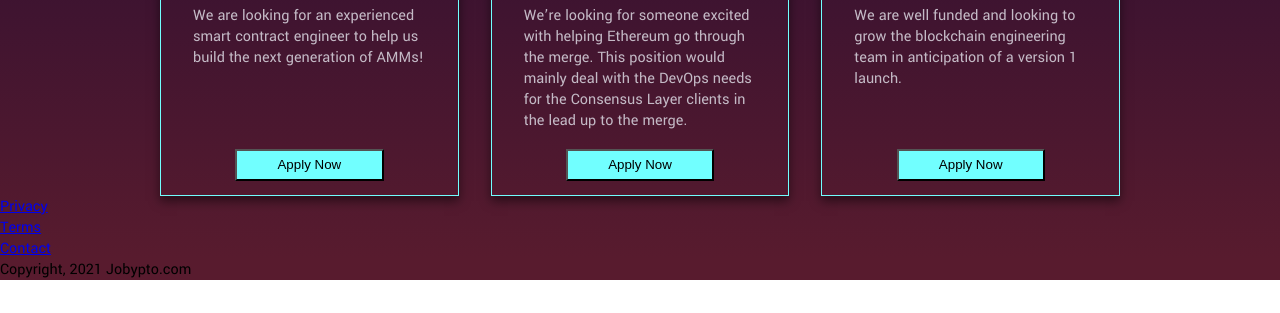
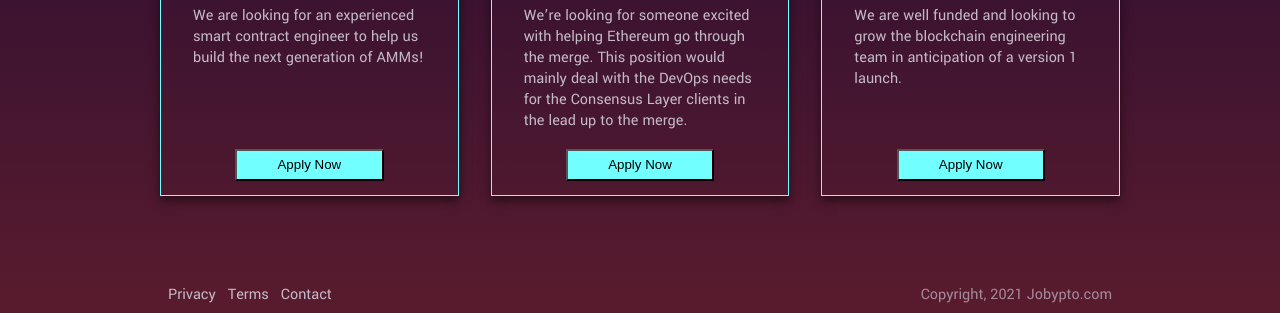
Before and after one commit to Joadevy/freecodecamp-Landing-Page, a plain HTML site: page index.html in a window 1280 px wide. Shown: the part 1781-2094 px from the top of the page. Before the commit the page ends 2061 px from the top, so only its background shows below. Drawn offline with nearby package versions, Linux system fonts and the light colour scheme.

Commit message:
Footer styled

```diff
--- a/index.html
+++ b/index.html
@@ -117,9 +117,9 @@
 
     <footer>
         <ul>
-            <li><a href="#">Privacy</a></li>
-            <li><a href="#">Terms</a></li>
-            <li><a href="#">Contact</a></li>
+            <li><a href="#" aria-label="Privacy">Privacy</a></li>
+            <li><a href="#" aria-label="Terms">Terms</a></li>
+            <li><a href="#" aria-label="Contact">Contact</a></li>
         </ul>
         <p>Copyright, 2021 Jobypto.com</p>
     </footer>
--- a/src/sass/layout/_footer.scss
+++ b/src/sass/layout/_footer.scss
@@ -0,0 +1,28 @@
+footer {
+    width: 75%;
+    display: flex;
+    margin: 0 auto;
+    justify-content: space-between;
+    color: var(--white);
+    padding: .5rem;
+
+    ul{
+        list-style-type: none;
+        display: flex;
+        gap: .75rem;
+        a {
+            text-decoration: none;
+            color:inherit;
+
+            &:hover {
+                text-decoration: underline;
+                color: var(--cyan-button);
+            }
+        }
+    }
+
+    p {
+        align-self: flex-end;
+        opacity: .7;
+    }
+}
--- a/src/sass/layout/_main.scss
+++ b/src/sass/layout/_main.scss
@@ -49,4 +49,5 @@
     display: flex;
     gap: 2rem;
     padding: 0 10rem;
+    margin-bottom: 5rem;
 }
```
Also changed, not shown: src/css/styles.css, 1 other file.
